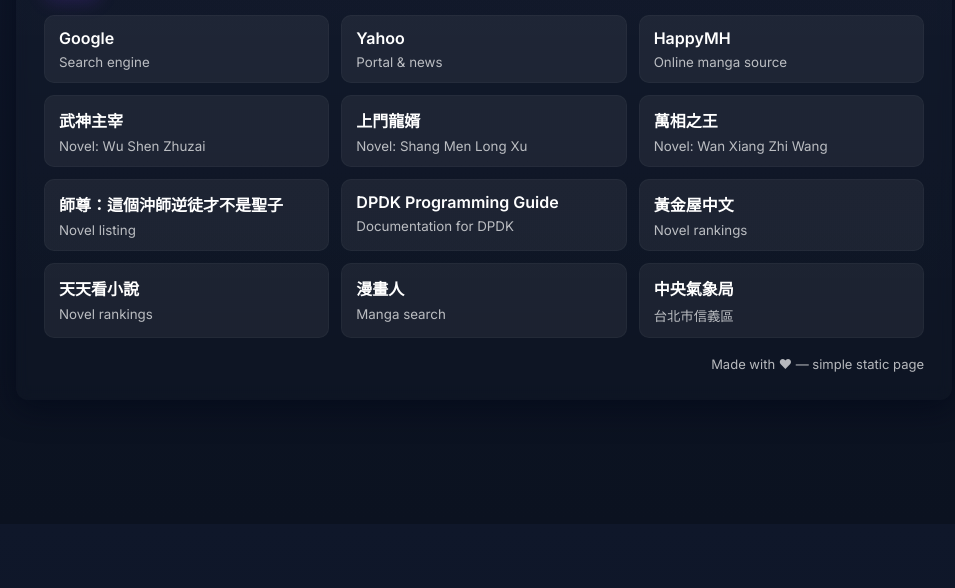
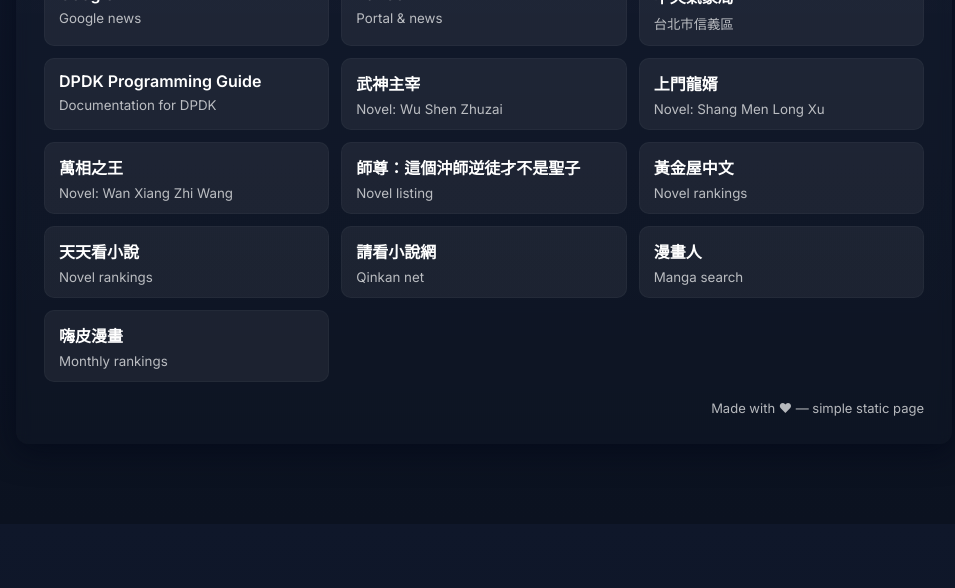
Before and after one commit to cwen880430/cwen880430.github.io, a plain HTML site: page index.html in a window 1280 px wide. Shown: the part 276-864 px from the top of the page, without its empty margins (156-1111 px from the left). Drawn offline with Linux system fonts and the light colour scheme.

Commit message:
add more links

```diff
--- a/index.html
+++ b/index.html
@@ -75,18 +75,19 @@
             </header>
 
             <section class="links" aria-label="links list">
-                <article class="card"><a href="https://https://www.google.com/">Google</a><small>Search engine</small></article>
+                <article class="card"><a href="https://news.google.com/">Google</a><small>Google news</small></article>
                 <article class="card"><a href="https://tw.yahoo.com/">Yahoo</a><small>Portal & news</small></article>
-                <article class="card"><a href="https://m.happymh.com/rank/day">HappyMH</a><small>Online manga source</small></article>
+                <article class="card"><a href="https://www.cwa.gov.tw/V8/C/W/Town/Town.html?TID=6300200">中央氣象局</a><small>台北市信義區</small></article>
+                <article class="card"><a href="https://doc.dpdk.org/guides/prog_guide/">DPDK Programming Guide</a><small>Documentation for DPDK</small></article>
                 <article class="card"><a href="https://uukanshu.cc/book/10500/">武神主宰</a><small>Novel: Wu Shen Zhuzai</small></article>
                 <article class="card"><a href="https://www.drxsw.com/zh_hant/book/1149842/">上門龍婿</a><small>Novel: Shang Men Long Xu</small></article>
                 <article class="card"><a href="https://www.ttkan.co/novel/chapters/wanxiangzhiwang-tiancantudou">萬相之王</a><small>Novel: Wan Xiang Zhi Wang</small></article>
                 <article class="card"><a href="https://www.novel543.com/0220300205">師尊：這個沖師逆徒才不是聖子</a><small>Novel listing</small></article>
-                <article class="card"><a href="https://doc.dpdk.org/guides/prog_guide/">DPDK Programming Guide</a><small>Documentation for DPDK</small></article>
                 <article class="card"><a href="https://t.hjwzw.com/bookhot.html">黃金屋中文</a><small>Novel rankings</small></article>
                 <article class="card"><a href="https://www.ttkan.co/novel/rank">天天看小說</a><small>Novel rankings</small></article>
+                <article class="card"><a href="https://www.qinkan.net/">請看小說網</a><small>Qinkan net</small></article>
                 <article class="card"><a href="https://www.manhuaren.com/search/">漫畫人</a><small>Manga search</small></article>
-                <article class="card"><a href="https://www.cwa.gov.tw/V8/C/W/Town/Town.html?TID=6300200">中央氣象局</a><small>台北市信義區</small></article>
+                <article class="card"><a href="https://m.happymh.com/rank/month">嗨皮漫畫</a><small>Monthly rankings</small></article>
             </section>
 
             <footer>Made with ♥ — simple static page</footer>
```
